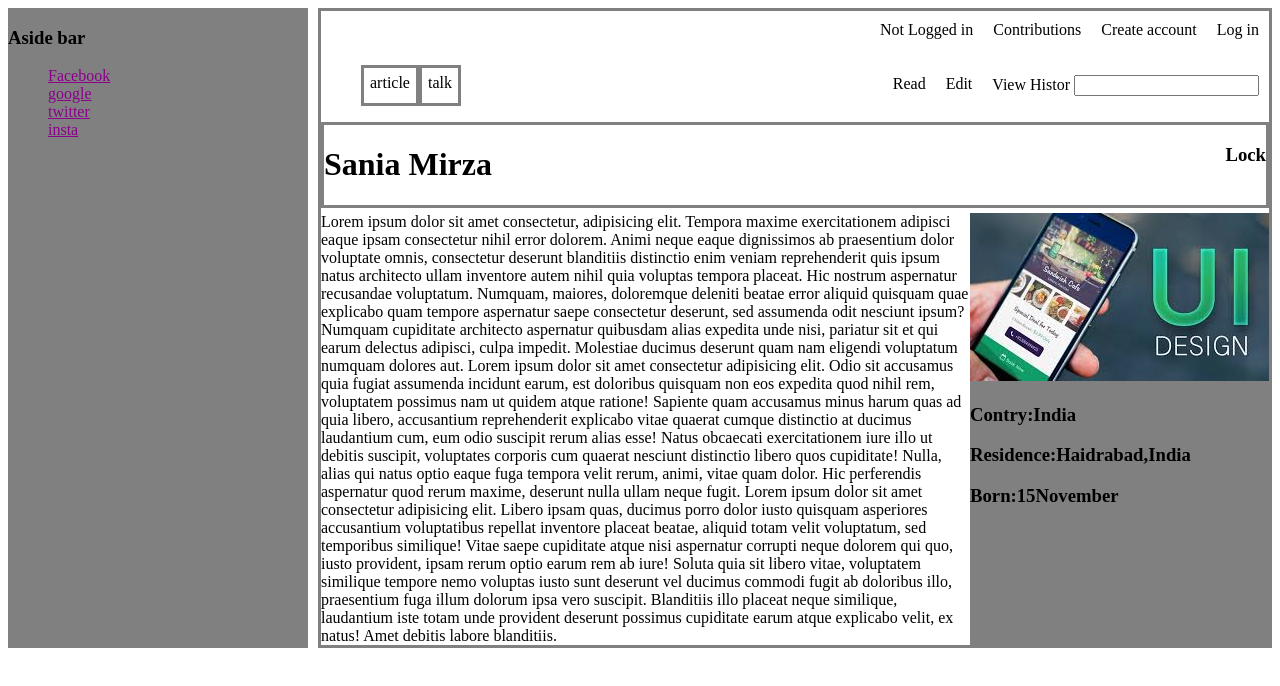
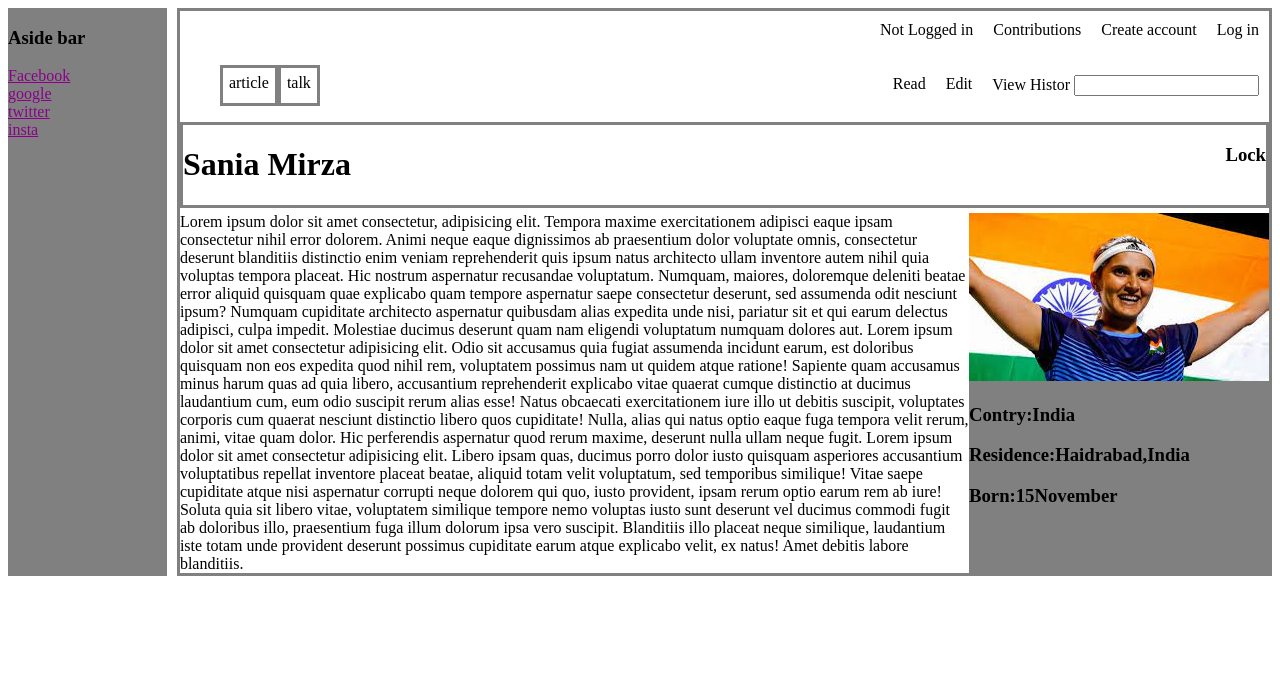
Before and after one commit to Vijay-kori1/Flex-Content, a plain HTML site: page parchi.html in a window 1280 px wide. Drawn offline with Linux system fonts and the light colour scheme.

Commit message:
Flex & Parrent Child

```diff
--- a/CSS/parchi.css
+++ b/CSS/parchi.css
@@ -1,25 +1,28 @@
 main{
     display: flex;
-    /* flex-wrap: wrap; */
+    flex-wrap: wrap;
 }
 .main2{
-    flex-grow: 8;
-    flex-basis: 800px;
+    flex-grow: 20;
+    flex-basis: 500px;
     border: solid;
     border-color: gray;
     margin-left: 10px;
-    /* flex-wrap: wrap; */
+    flex-wrap: wrap;
 }
 aside{
-    /* flex-grow: 2; */
-    flex-basis: 300px;
+    flex-grow: 2;
+    flex-basis: 100px;
     background-color: gray;
-
 }
-li{
+ul{
+    margin: 0px;
+    padding: 0px;
+}
+ul li{
     list-style: none;
 }
-li a{
+ul li a{
     color: darkmagenta;
 }
 header{
@@ -46,6 +49,7 @@ header{
 menu{
     display: flex;
     justify-content: space-between;
+    flex-wrap: wrap;
 }
 .li2{
     display: flex;
@@ -62,14 +66,22 @@ menu{
 }
 .container2{
     display: flex;
-    /* flex-wrap: wrap; */
+    flex-wrap: wrap;
     flex-direction: row;
     justify-content: space-between;
     margin-top: 5px;
 }
 .p{
-    /* flex-basis: 900px; */
+    flex-basis: 400px;
+    flex-grow: 2;
 }
 .img{
     background-color: gray;
+    flex-basis: 100px;
+    flex-grow: 1;
+    justify-content: center;
 }
+img{
+    max-width: 300px;
+    /* margin-left: 20px; */
+}
--- a/parchi.html
+++ b/parchi.html
@@ -11,7 +11,7 @@
     <main>
         <aside><h3>Aside bar</h3>
             <ul>
-                <li><a href="">Facebook</a> </li>
+                <li><a href="">Facebook</a></li>
                 <li><a href="">google</a></li>
                 <li><a href="">twitter</a></li>
                 <li><a href="">insta</a></li>
@@ -50,7 +50,7 @@
                 Lorem ipsum dolor sit amet consectetur adipisicing elit. Libero ipsam quas, ducimus porro dolor iusto quisquam asperiores accusantium voluptatibus repellat inventore placeat beatae, aliquid totam velit voluptatum, sed temporibus similique! Vitae saepe cupiditate atque nisi aspernatur corrupti neque dolorem qui quo, iusto provident, ipsam rerum optio earum rem ab iure! Soluta quia sit libero vitae, voluptatem similique tempore nemo voluptas iusto sunt deserunt vel ducimus commodi fugit ab doloribus illo, praesentium fuga illum dolorum ipsa vero suscipit. Blanditiis illo placeat neque similique, laudantium iste totam unde provident deserunt possimus cupiditate earum atque explicabo velit, ex natus! Amet debitis labore blanditiis.
             </div>
             <div class="img">
-                <img src="CSS/image/ui design mob.jpg" alt="">
+                <img src="CSS/image/Sania mirza.jpg" alt="">
                 <h3>Contry:India</h3>
                 <h3>Residence:Haidrabad,India</h3>
                 <h3>Born:15November</h3>
```
Also changed, not shown: CSS/image/Sania mirza.jpg (added).
